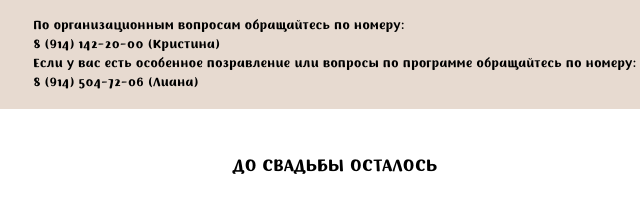
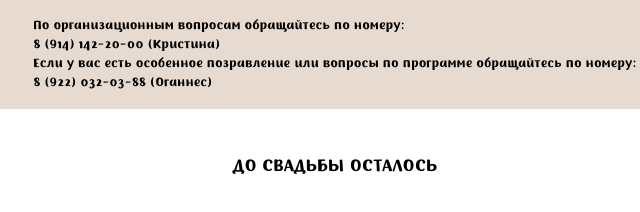
Before and after one commit to WiseKing5378/wedding-card, a plain HTML site: page index.html in a window 1280 px wide. Shown: the part 3137-3349 px from the top of the page, 305-945 px from the left. Drawn offline with Linux system fonts and the light colour scheme.

Commit message:
Update index.html

```diff
--- a/index.html
+++ b/index.html
@@ -104,7 +104,7 @@
                 <p>По организационным вопросам обращайтесь по номеру:</p>
                 <p style="text-decoration: none; color: black;">8 (914) 142-20-00 (Кристина)</p>
                 <p>Если у вас есть особенное позравление или вопросы по программе обращайтесь по номеру:</p>
-                <p style="text-decoration: none; color: black;">8 (914) 504-72-06 (Лиана)</p>
+                <p style="text-decoration: none; color: black;">8 (922) 032-03-88 (Оганнес)</p>
             </div>
 
         </section>
```
